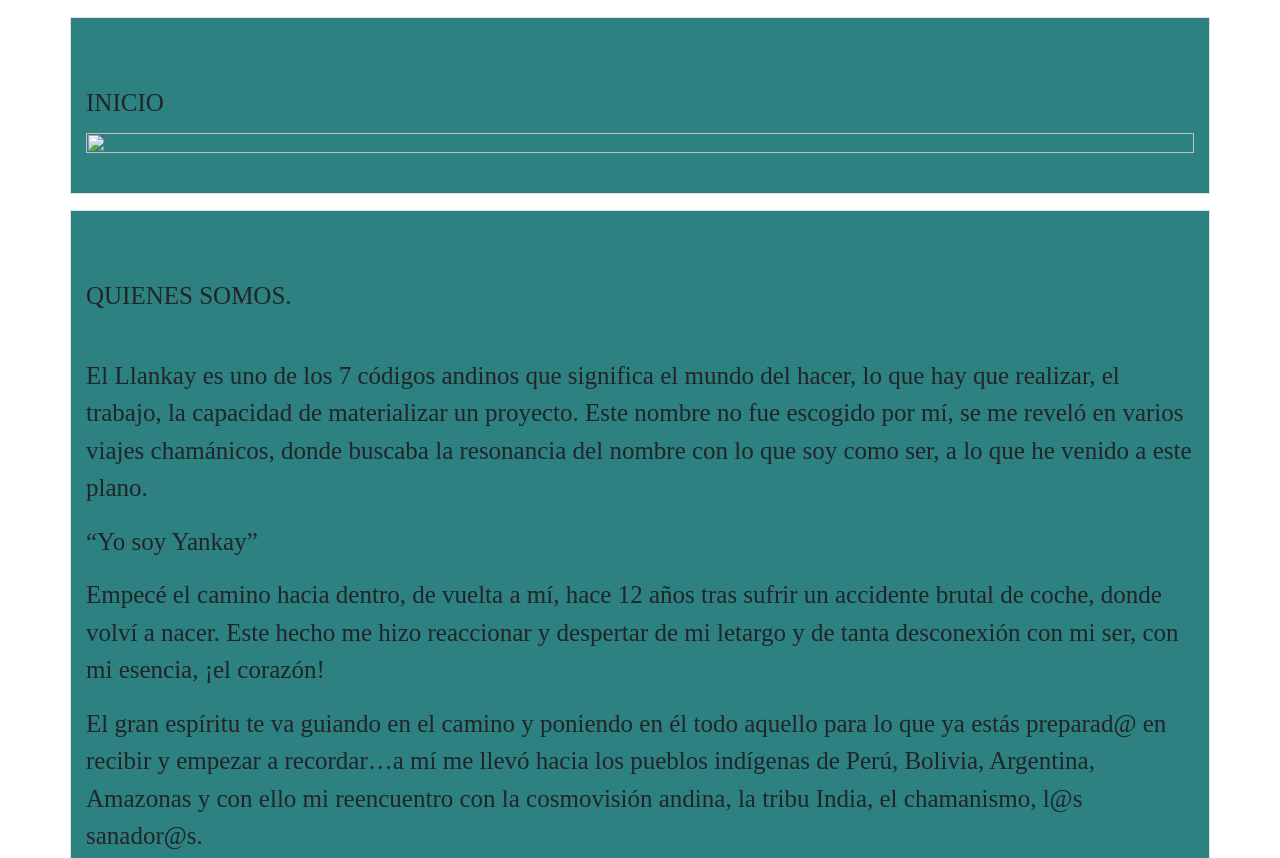
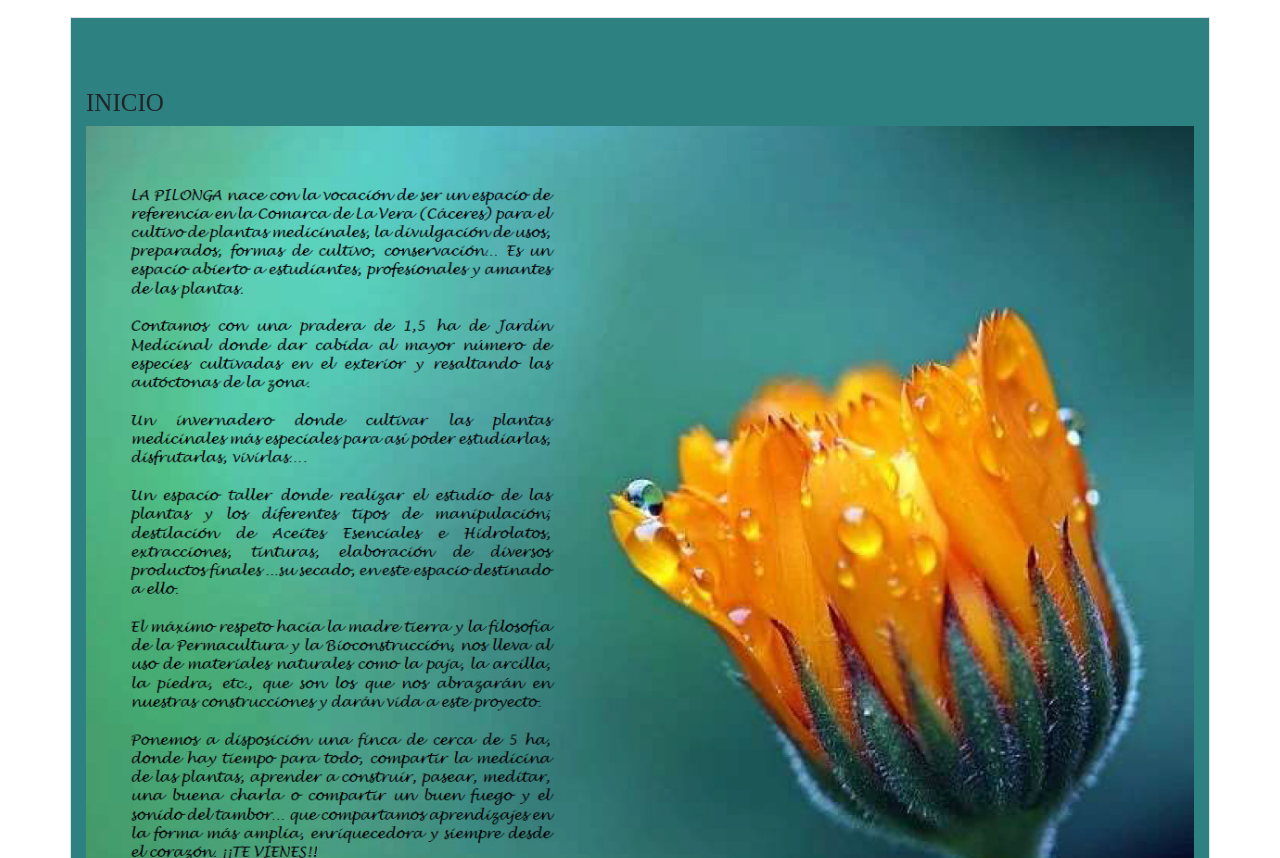
Before and after one commit to fincalapilongadeyankay/web, a plain HTML site: page index.html in a window 1280 px wide. Shown: the part 1200-2058 px from the top of the page. Drawn offline with nearby package versions, Linux system fonts and the light colour scheme; a web font is replaced by a local one.

Commit message:
Update index.html

```diff
--- a/index.html
+++ b/index.html
@@ -86,7 +86,7 @@
 			<div id="inicio" class="container prueba my-3 border" style="background-color: #2d8181;">
 				<h1>INICIO</h1>
 
-				<img src="img/inicio.pjg"  width="100%" height="100%" class="d-inline-block align-top" alt="">
+				<img src="img/inicio.jpg"  width="100%" height="100%" class="d-inline-block align-top" alt="">
 			</div>
 			<!-- Aqui empieza quienes somos-->
 			<div id="quienesomos" class="container-sm prueba my-3 border" style="background-color: #2d8181;">
```
